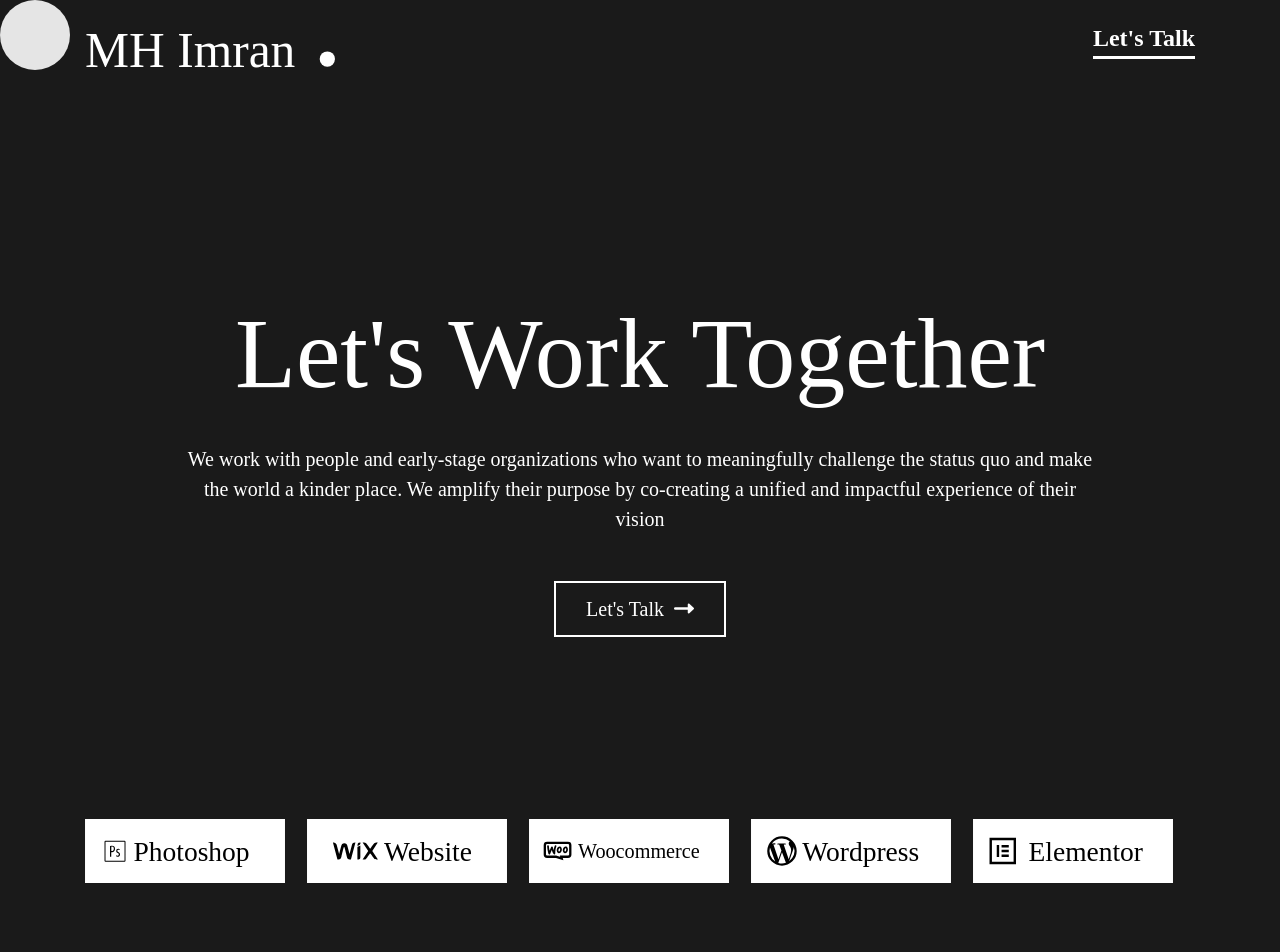
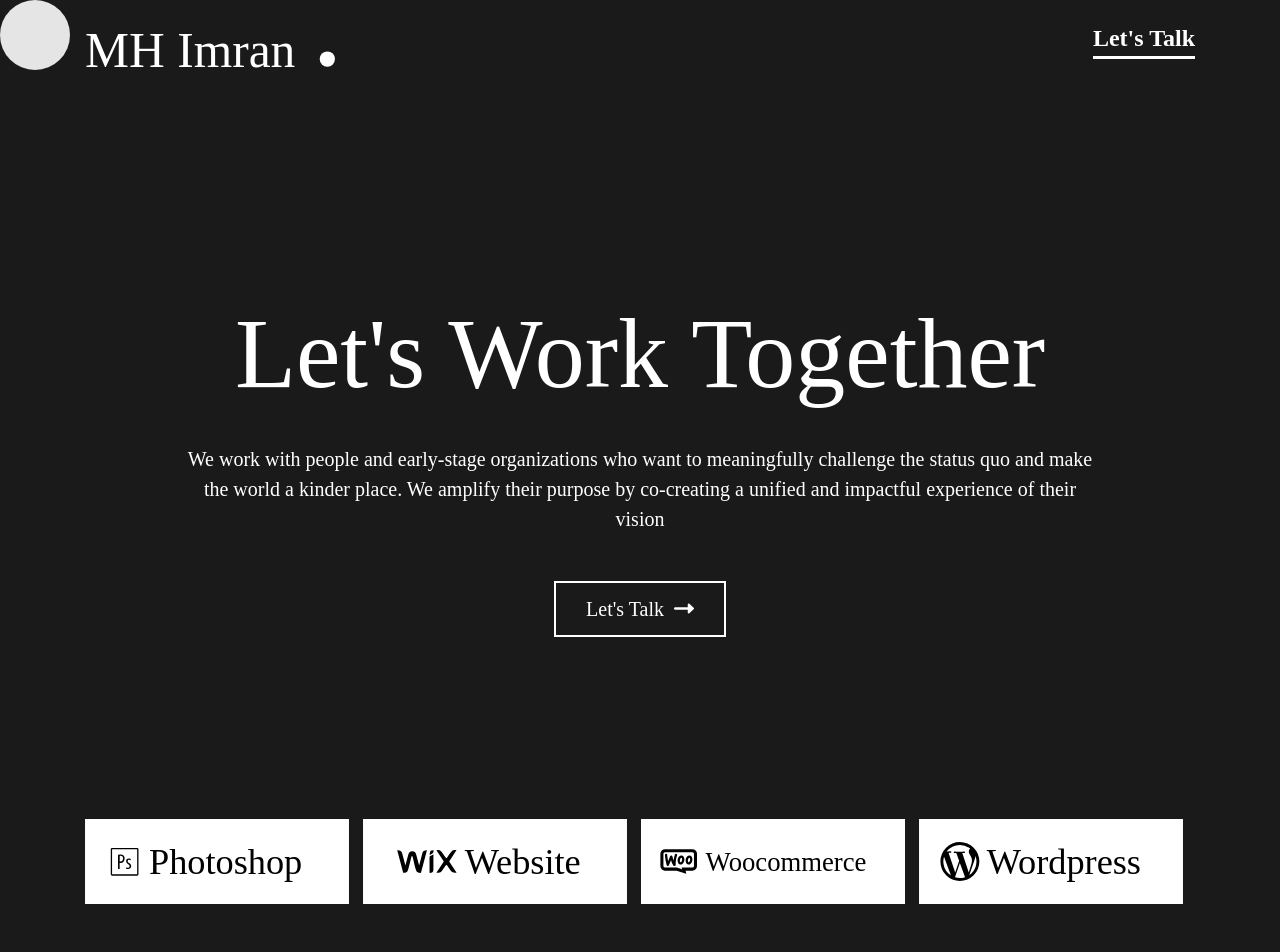
Before and after one commit to devmhimran/test-folio, a plain HTML site: page index.html in a window 1280 px wide. Shown: the top 952 px of the page. Drawn offline with nearby package versions, Linux system fonts and the light colour scheme.

Commit message:
Update Slick Slides Count

```diff
--- a/src/css/style.css
+++ b/src/css/style.css
@@ -168,7 +168,7 @@ hr.solid {
     transition: top 0.025s ease, left 0.025s ease, transform 0.25s ease;
   }
 .slide-img{
-    width: 90%;
+    width: 95%;
 }
 hr.solid-two {
     width: 100px;
@@ -213,6 +213,6 @@ hr.solid-two {
     background-position: top;
 }
 .img-box:hover{
-    background-position: bottom;
+    background-position: bottom ;
 
 }
--- a/src/slick/slick-main.js
+++ b/src/slick/slick-main.js
@@ -1,6 +1,6 @@
 $(document).on('ready', function() {
     $('.autoplay').slick({
-    slidesToShow: 5,
+    slidesToShow: 4,
     slidesToScroll: 1,
     autoplay: true,
     autoplaySpeed: 2000,
```
